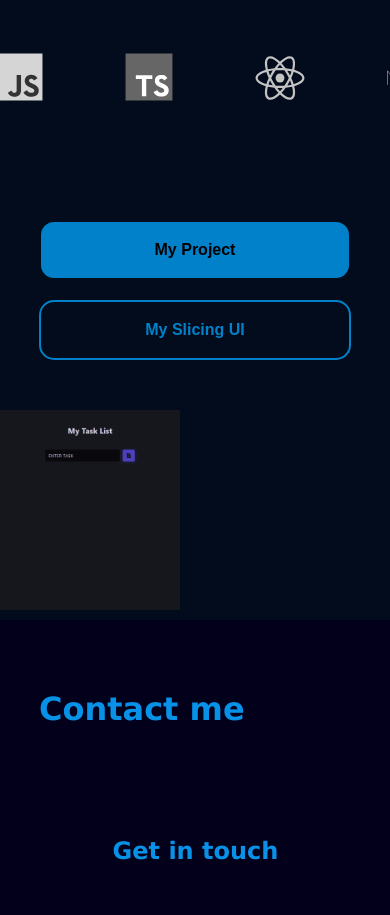
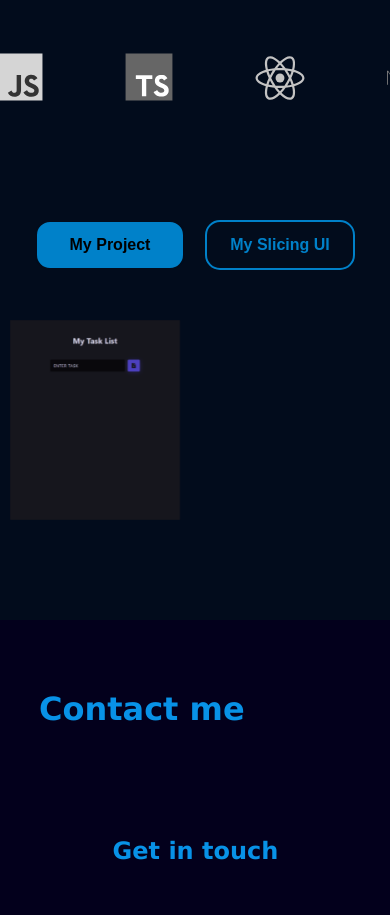
Before and after one commit to yogyy/learn-NextJS, a Next.js app: page / in a window 390 px wide. Shown: the part 2160-3075 px from the top of the page. Built offline with nearby package versions, Linux system fonts and the light colour scheme.

Commit message:
styling porto

```diff
--- a/components/Porto/porto.module.css
+++ b/components/Porto/porto.module.css
@@ -42,17 +42,17 @@
   font-weight: 600;
   line-height: normal;
   margin: 0;
-  min-height: 60px;
-  min-width: 0;
+  min-height: 50px;
+  min-width: 150px;
   outline: none;
-  padding: 16px 24px;
+  padding: 12px 18px;
   text-align: center;
   text-decoration: none;
   transition: all 300ms cubic-bezier(0.23, 1, 0.32, 1);
   user-select: none;
   -webkit-user-select: none;
   touch-action: manipulation;
-  width: calc(100% / 3);
+  /* width: calc(100% / 1); */
   will-change: transform;
 }
 .button_1:disabled {
@@ -88,9 +88,9 @@
 
 @media screen and (max-width: 600px) {
   .porto {
-    width: 100%;
+    width: 95%;
   }
   .button_1 {
-    width: 80%;
+    width: 40%;
   }
 }
--- a/components/Porto/porto.tsx
+++ b/components/Porto/porto.tsx
@@ -1,3 +1,4 @@
+'use client';
 import React, {useState} from 'react';
 import Image, {StaticImageData} from 'next/image';
 import styles from './porto.module.css';
@@ -32,12 +33,12 @@ export const Porto = () => {
         </button> */}
         <button
           className={`${styles.button_1} ${Project ? styles.active : ''}`}
-          onClick={() => showProject()}>
+          onClick={showProject}>
           My Project
         </button>
         <button
           className={`${styles.button_1} ${Slicing ? styles.active : ''}`}
-          onClick={() => showSlicing()}>
+          onClick={showSlicing}>
           My Slicing UI
         </button>
       </div>
```
